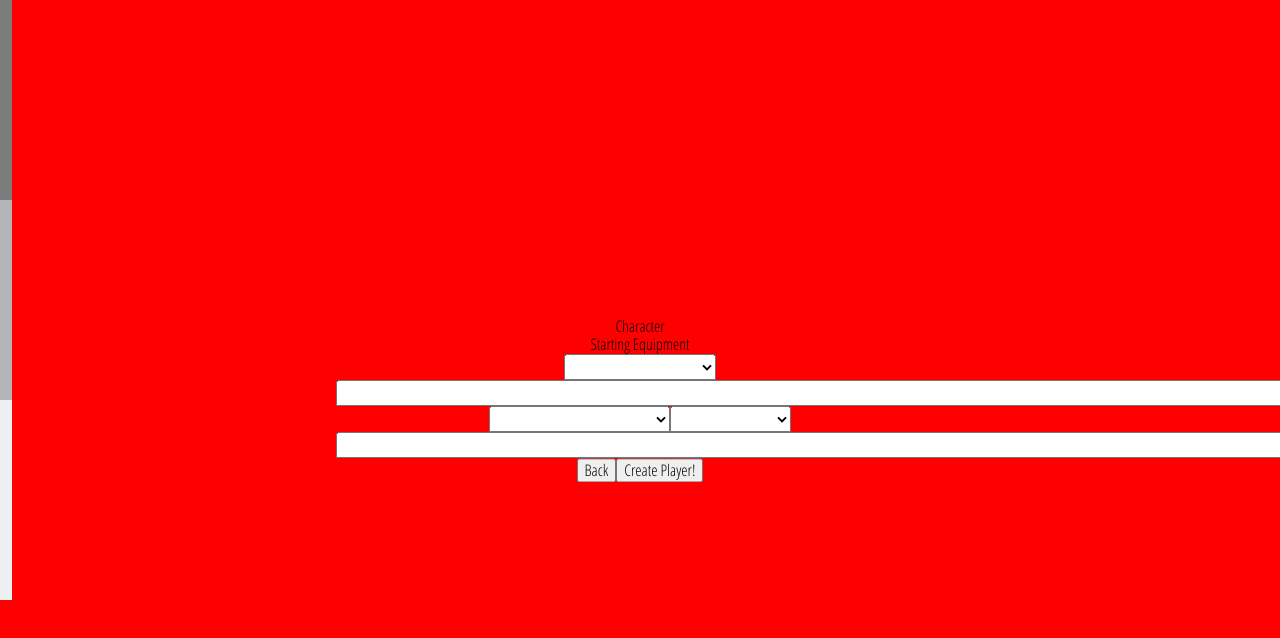
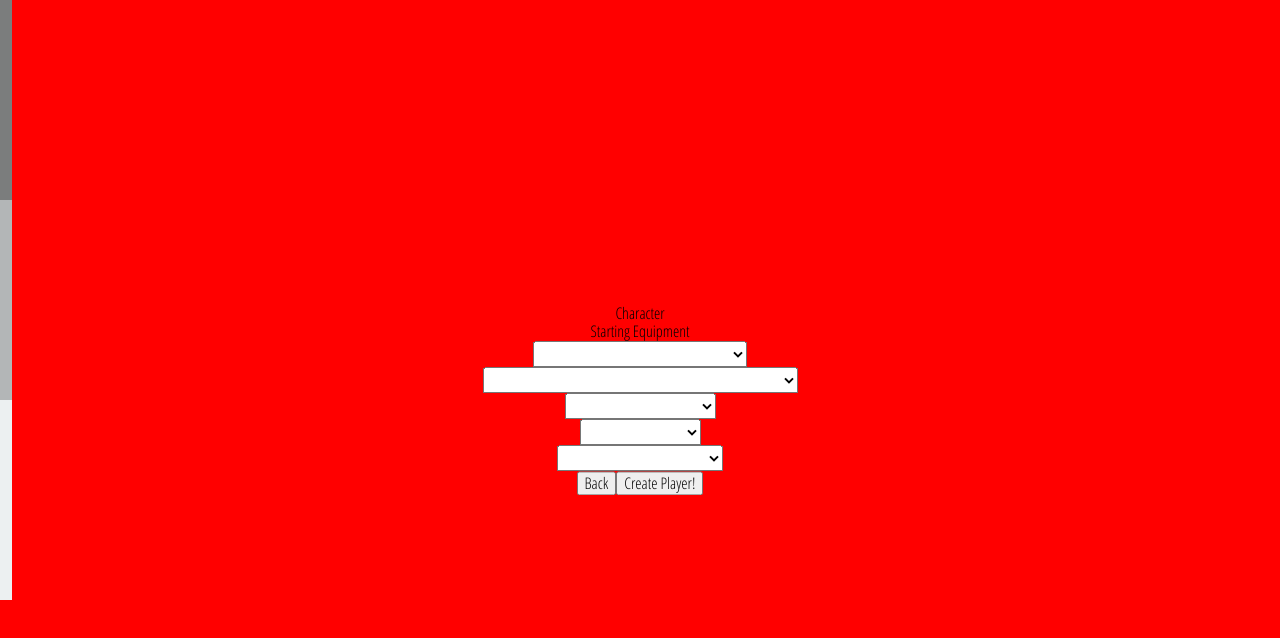
Before and after one commit to ehinson/dnd, a React (Create React App) app: page /character in a window 1280 px wide. Both pictures are taken after a click on the button 6 px from the left and 732 px from the top of the page. Shown: the top 638 px of the page. Built offline with nearby package versions, Linux system fonts and the light colour scheme.

Commit message:
show checkboxes below selects.

```diff
--- a/src/state/operations/player.js
+++ b/src/state/operations/player.js
@@ -52,11 +52,17 @@ export const fetchEquipmentChoices = () => (dispatch, getState) => {
     const equipmentChoices = [];
     Object.entries(starting_equip).forEach(([key, choice]) => {
         if (key.match(/choice_/gi)){
-            console.log(choice)
             const foo = choice.map(item => {
-                return item.from.map(it => it.item)
+                const choiceGrouping = {}
+                const items = item.from.map(it => it.item)
+                if (item.from.length > 1 && item.choose === 1){
+                    choiceGrouping.checkboxes = true;
+                }
+                choiceGrouping.title = item.title;
+                choiceGrouping.items = items;
+                return choiceGrouping;
+
             })
-            console.log("foo", foo)
             equipmentChoices.push(foo);
         }
     } )
--- a/src/utils/5e_SRD_classes.js
+++ b/src/utils/5e_SRD_classes.js
@@ -85,6 +85,7 @@ const data = [
                     }
                   }
                 ],
+                "title": "Chain Mail Armor",
                 "type": "equipment",
                 "choose": 1
               },
@@ -93,7 +94,7 @@ const data = [
                   {
                     "quantity": 1,
                     "item": {
-                        "name": "Leather",
+                        "name": "Leather Armor",
                         "AC": 11,
                         "Weight": 10,
                         "type": "armor"
@@ -120,6 +121,7 @@ const data = [
                     }
                   }
                 ],
+                "title": "Leather Armor, Longbow & 20 Arrows",
                 "type": "equipment",
                 "choose": 3
               }
@@ -134,6 +136,7 @@ const data = [
                     }
                   }
                 ],
+                "title": "Shield",
                 "type": "equipment",
                 "choose": 1
               },
@@ -278,6 +281,7 @@ const data = [
                     }
                   }
                 ],
+                "title": "Additional Martial Weapon (Choose 1 here and 1 below)",
                 "type": "equipment",
                 "choose": 1
               }
@@ -298,6 +302,7 @@ const data = [
                     }
                   }
                 ],
+                "title": "Light Crossbow and bolts",
                 "type": "equipment",
                 "choose": 2
               },
@@ -310,6 +315,7 @@ const data = [
                     }
                   }
                 ],
+                "title": "2 Handaxes",
                 "type": "equipment",
                 "choose": 1
               }
@@ -324,6 +330,7 @@ const data = [
                     }
                   }
                 ],
+                "title": "Dungeoneer's Pack",
                 "type": "equipment",
                 "choose": 1
               },
@@ -336,6 +343,7 @@ const data = [
                     }
                   }
                 ],
+                "title": "Explorer's Pack",
                 "type": "equipment",
                 "choose": 1
               }
@@ -482,6 +490,7 @@ const data = [
                     }
                   }
                 ],
+                "title": "Martial Weapon (Choose 1)",
                 "type": "equipment",
                 "choose": 1
               }
--- a/src/views/Abilities.js
+++ b/src/views/Abilities.js
@@ -1,5 +1,5 @@
 import React, { Fragment } from 'react';
-import { Field } from 'redux-form/immutable';
+import { Field, FormSection } from 'redux-form/immutable';
 
 
 export const Abilities = (props) => (
@@ -104,24 +104,36 @@ export const Identification = () => (
   </Fragment>
 )
 
+// field arrays?
 export const Equipment = (props) => (
   <Fragment>
     <div>
       <label>Starting Equipment</label>
-      <div>
       { props.equipmentChoices.map((choice, index) => (
-        <Field name="choice" key={`choice_${index}`} component="select">
-        {choice.map(choiceGroup => (
-          <option value="fighter">{choiceGroup.map(items => items.get('name')).join(", ")}</option>
+        <div key={`choice_${index}`}>
+          <Field name={`choice_${index}`} component="select">
+            <option />
+            {choice.map(choiceGroup => (
+              <option value={choiceGroup.get('title')} key={choiceGroup.get('title')} >{choiceGroup.get('title')}</option>
+            ))}
+          </Field>
 
-        ))}
-        <option />
-        <option value="fighter">Fighter</option>
-        <option value="wizard">Wizard</option>
-      </Field>
+            {choice.map((choiceGroup) => (
+              props.hasEquipmentChoice && props.hasEquipmentChoice.includes(choiceGroup.get('title')) && choiceGroup.get('checkboxes') &&
+                <FormSection name={`${choiceGroup.get('title')}`}>
+                  {choiceGroup.get('items').map(it => (
+                    <label key={it.get('name')}>
+                      {it.get('name')}
+                      <Field name={it.get('name')}  id={it.get('name')} component="input" type="checkbox"/>
+                    </label>
+                  ))}
+              </FormSection>
+            )
+          )}
+        </div>
       )) }
-
       </div>
-    </div>
   </Fragment>
 )
+
+// on choosing weapons, add them to actions with stats?
--- a/src/views/Character.js
+++ b/src/views/Character.js
@@ -157,13 +157,14 @@ class Character extends React.Component {
               <FormStep page={this.state.page}>
                 <Content>
                   Character<br/>
-                  <FormSection name="classification">
+                  <FormSection name="equipment">
                     <Equipment
                       player={this.props.player}
                       featureChoices={this.props.featureChoices}
                       hasFeatureChoice={this.props.hasFeatureChoice}
                       proficiencyChoices={this.props.proficiencyChoices}
                       equipmentChoices={this.props.equipmentChoices}
+                      hasEquipmentChoice={this.props.hasEquipmentChoice}
                      />
                   </FormSection>
                   <button type="button" onClick={this.handleBack}>
@@ -188,6 +189,7 @@ const mapStateToProps = (state) => {
     proficiencyChoices: state.player.getIn(['choices', 'level_1', 'proficiencyChoices']),
     equipmentChoices: state.player.getIn(['choices', 'level_1', 'equipmentChoices']),
     hasFeatureChoice: formValueSelector('player')(state, 'classification.features'),
+    hasEquipmentChoice: formValueSelector('player')(state, 'equipment'),
     initialValues: fromJS({
       abilities: {
         strength: state.player.getIn(['mainStats','strength','score']) || 10,
```
